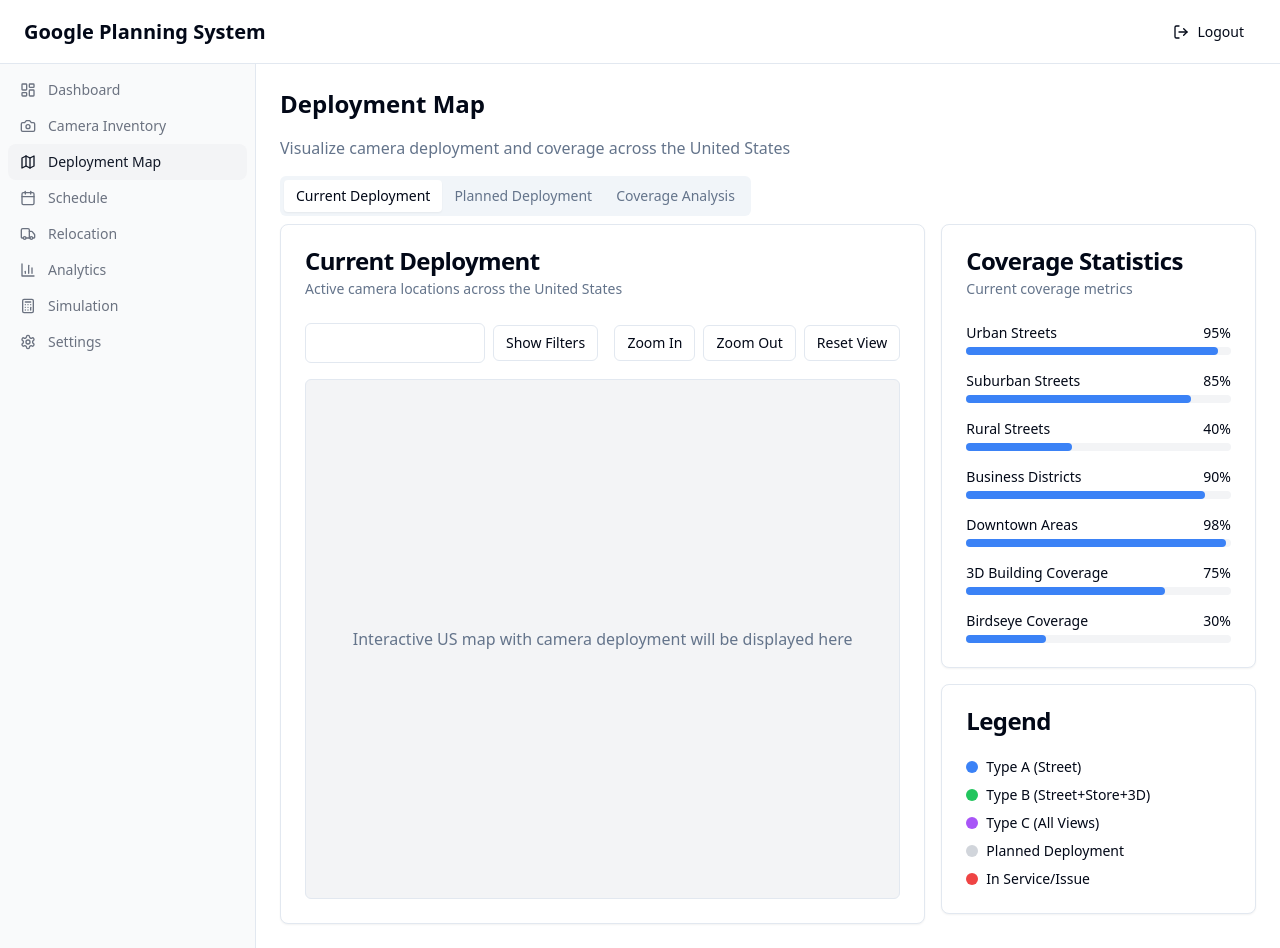
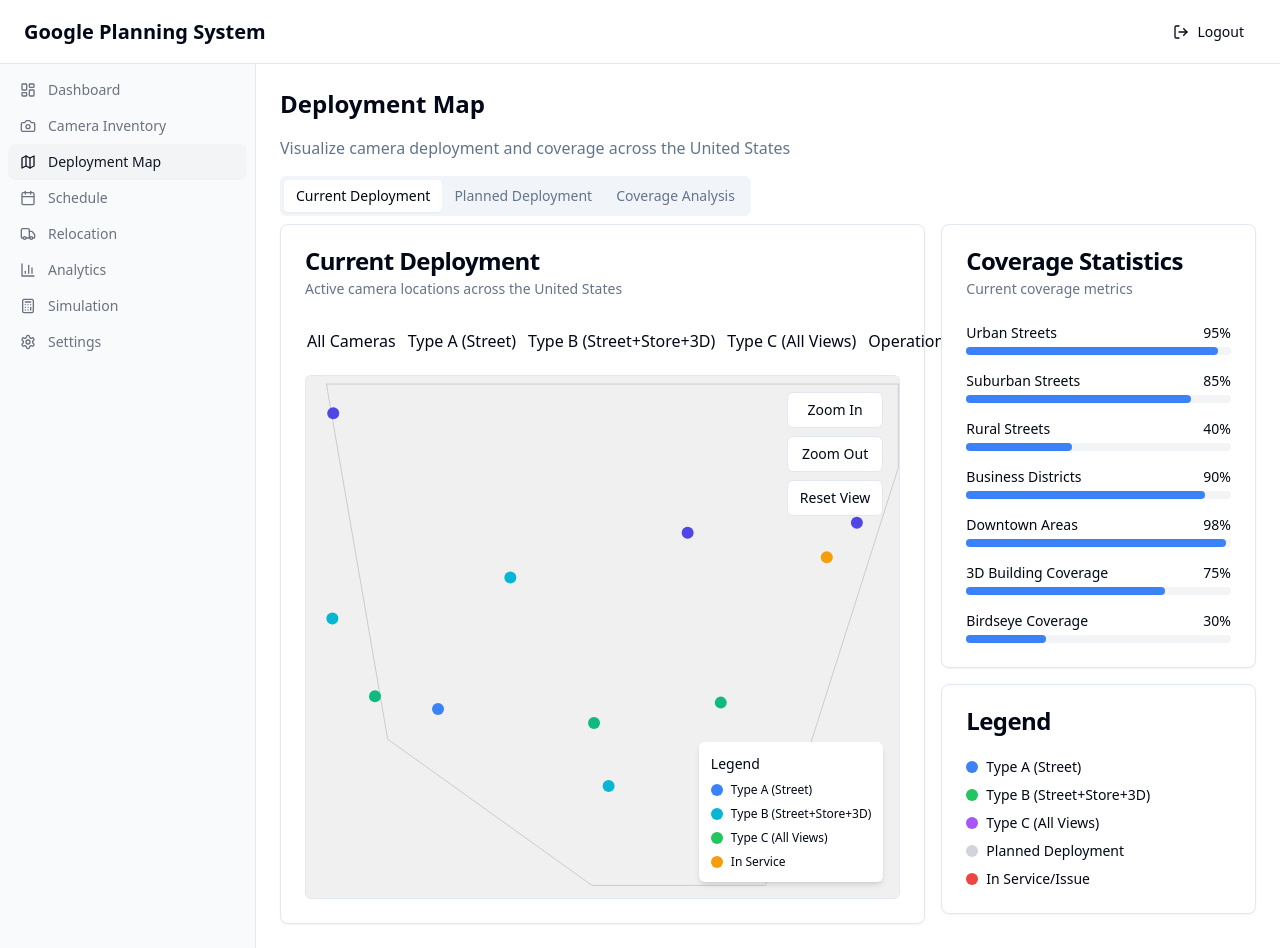
Before and after one commit to dzodze00/googleplanning, a Next.js app: page /dashboard/map in a window 1280 px wide. Built offline with nearby package versions, Linux system fonts and the light colour scheme.

Commit message:
Update deployment-map-full.tsx

```diff
--- a/components/deployment-map-full.tsx
+++ b/components/deployment-map-full.tsx
@@ -2,42 +2,31 @@
 
 import { useState } from "react"
 import { Button } from "@/components/ui/button"
-import { Select, SelectContent, SelectItem, SelectTrigger, SelectValue } from "@/components/ui/select"
+import { Select } from "@/components/ui/select"
 import { Checkbox } from "@/components/ui/checkbox"
 import { Label } from "@/components/ui/label"
+import { InteractiveMap } from "@/components/interactive-map"
 
 export function DeploymentMapFull() {
   const [mapType, setMapType] = useState("all")
   const [showFilters, setShowFilters] = useState(false)
+  const [selectedCamera, setSelectedCamera] = useState<any>(null)
 
   return (
     <div className="flex h-full flex-col">
       <div className="mb-4 flex items-center justify-between">
         <div className="flex items-center gap-2">
-          <Select value={mapType} onValueChange={setMapType}>
-            <SelectTrigger className="w-[180px]">
-              <SelectValue placeholder="Camera Type" />
-            </SelectTrigger>
-            <SelectContent>
-              <SelectItem value="all">All Cameras</SelectItem>
-              <SelectItem value="typeA">Type A (Street)</SelectItem>
-              <SelectItem value="typeB">Type B (Street+Store+3D)</SelectItem>
-              <SelectItem value="typeC">Type C (All Views)</SelectItem>
-            </SelectContent>
+          <Select value={mapType} onChange={(e) => setMapType(e.target.value)}>
+            <option value="all">All Cameras</option>
+            <option value="typeA">Type A (Street)</option>
+            <option value="typeB">Type B (Street+Store+3D)</option>
+            <option value="typeC">Type C (All Views)</option>
+            <option value="operational">Operational</option>
+            <option value="service">In Service</option>
+            <option value="transit">In Transit</option>
           </Select>
           <Button variant="outline" size="sm" onClick={() => setShowFilters(!showFilters)}>
             {showFilters ? "Hide Filters" : "Show Filters"}
-          </Button>
-        </div>
-        <div className="flex items-center gap-2">
-          <Button variant="outline" size="sm">
-            Zoom In
-          </Button>
-          <Button variant="outline" size="sm">
-            Zoom Out
-          </Button>
-          <Button variant="outline" size="sm">
-            Reset View
           </Button>
         </div>
       </div>
@@ -79,11 +68,31 @@
         </div>
       )}
 
-      <div className="relative flex-1 rounded-md border bg-gray-100">
-        <div className="absolute inset-0 flex items-center justify-center">
-          <p className="text-muted-foreground">Interactive US map with camera deployment will be displayed here</p>
+      <div className="relative flex-1">
+        <InteractiveMap type="deployment" filter={mapType} onSelectCamera={setSelectedCamera} />
+      </div>
+
+      {selectedCamera && (
+        <div className="mt-4 rounded-md border p-4">
+          <h3 className="font-medium">Selected Camera: {selectedCamera.id}</h3>
+          <div className="mt-2 grid grid-cols-2 gap-x-4 gap-y-2 text-sm">
+            <div>Location:</div>
+            <div>{selectedCamera.city}</div>
+            <div>Type:</div>
+            <div>{selectedCamera.type}</div>
+            <div>Status:</div>
+            <div>{selectedCamera.status}</div>
+            <div>Last Updated:</div>
+            <div>April 28, 2025</div>
+          </div>
+          <div className="mt-4 flex justify-end gap-2">
+            <Button variant="outline" size="sm">
+              View Details
+            </Button>
+            <Button size="sm">Schedule Service</Button>
+          </div>
         </div>
-      </div>
+      )}
     </div>
   )
 }
```
